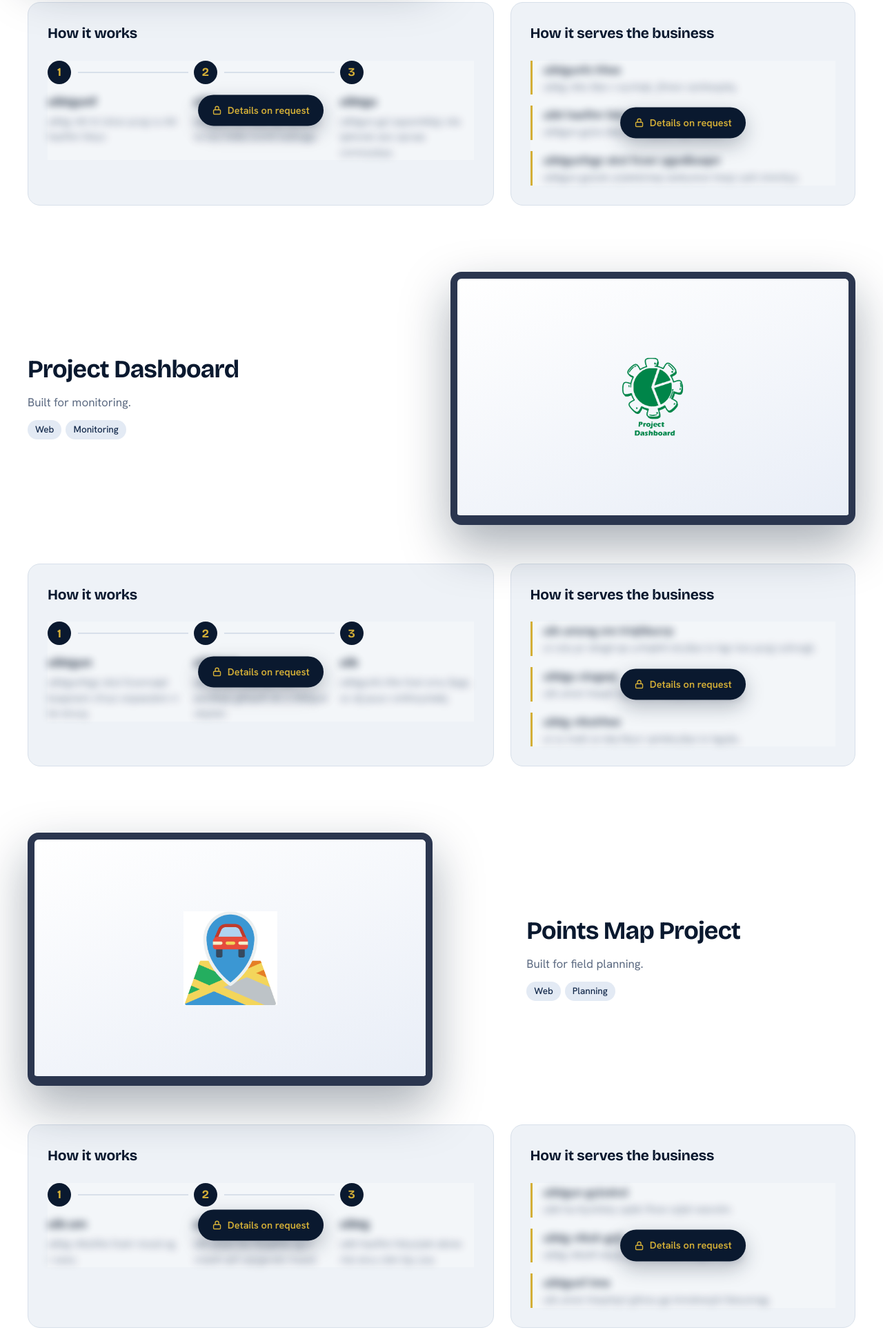
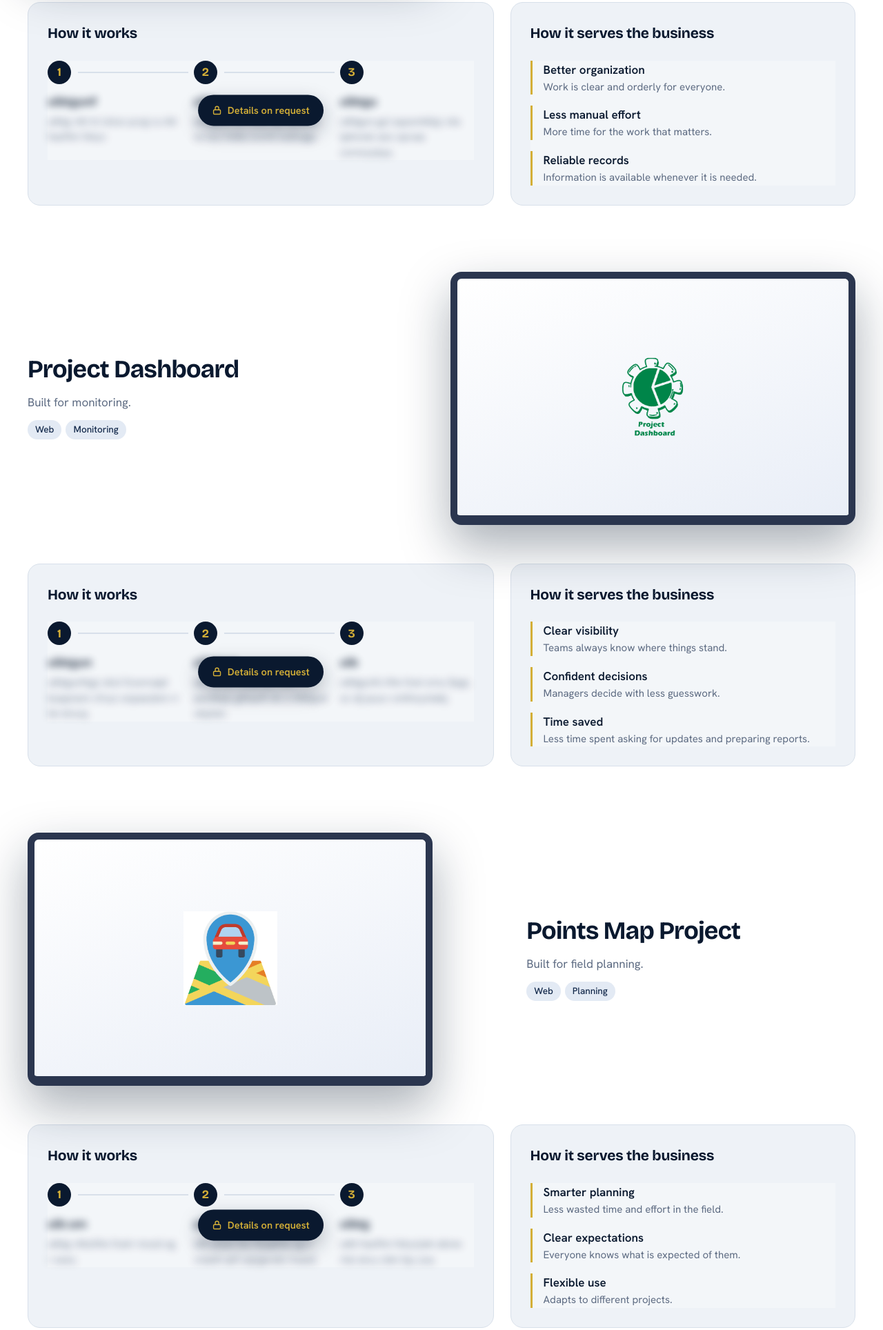
Before and after one commit to AhmedSaifAldin/ahmedalashryportfolio, a plain HTML site: page index.html in a window 1280 px wide. Shown: the part 3055-4983 px from the top of the page at 69% size. Drawn offline with nearby package versions, Linux system fonts and the light colour scheme.

Commit message:
Add files via upload

```diff
--- a/index.html
+++ b/index.html
@@ -711,9 +711,9 @@ var PORTFOLIO = {
         { title: 'Review', text: 'Results are collected and stored for later reference.' }
       ],
       benefits: [
-        { title: 'Organized work', text: 'Teams work from a shared, clear structure.' },
-        { title: 'Less manual effort', text: 'Routine tasks are handled by the system.' },
-        { title: 'Information that stays available', text: 'Records remain accessible whenever they are needed.' }
+        { title: 'Better organization', text: 'Work is clear and orderly for everyone.' },
+        { title: 'Less manual effort', text: 'More time for the work that matters.' },
+        { title: 'Reliable records', text: 'Information is available whenever it is needed.' }
       ] },
 
     { name: 'Project Dashboard', logo: 'logos/gacp.png', ui: 'blue',
@@ -725,9 +725,9 @@ var PORTFOLIO = {
         { title: 'Act', text: 'Decisions are made with clear, up-to-date information.' }
       ],
       benefits: [
-        { title: 'One place for everything', text: 'No need to look in several places to see the full picture.' },
-        { title: 'Always current', text: 'The team works from up-to-date information.' },
-        { title: 'Clear overview', text: 'It is easy to see where attention is needed.' }
+        { title: 'Clear visibility', text: 'Teams always know where things stand.' },
+        { title: 'Confident decisions', text: 'Managers decide with less guesswork.' },
+        { title: 'Time saved', text: 'Less time spent asking for updates and preparing reports.' }
       ] },
 
     { name: 'Points Map Project', logo: 'logos/pointmap.png', ui: 'red',
@@ -739,9 +739,9 @@ var PORTFOLIO = {
         { title: 'Share', text: 'Each person receives what they need for the day.' }
       ],
       benefits: [
-        { title: 'Smarter planning', text: 'Work is arranged with less wasted effort.' },
-        { title: 'Clear daily view', text: 'Every person knows what is expected of them.' },
-        { title: 'Flexible use', text: 'The same approach adapts to different projects.' }
+        { title: 'Smarter planning', text: 'Less wasted time and effort in the field.' },
+        { title: 'Clear expectations', text: 'Everyone knows what is expected of them.' },
+        { title: 'Flexible use', text: 'Adapts to different projects.' }
       ] },
 
     { name: 'Rasd - Control Panel', logo: 'logos/rasdlogo.png', ui: 'red',
@@ -753,9 +753,9 @@ var PORTFOLIO = {
         { title: 'Follow up', text: 'Completed work is documented and summarized.' }
       ],
       benefits: [
-        { title: 'Quick start', text: 'Work gets underway with minimal manual effort.' },
-        { title: 'Balanced workload', text: 'Work is shared sensibly across the team.' },
-        { title: 'Efficient work', text: 'Less time is lost on routine coordination.' },
+        { title: 'Quick start', text: 'Work gets underway faster.' },
+        { title: 'Balanced workload', text: 'Work is shared fairly across the team.' },
+        { title: 'Less coordination time', text: 'More time for actual work.' },
         { title: 'Documented work', text: 'Every task leaves a clear record.' }
       ] }
   ]
@@ -793,13 +793,13 @@ var PORTFOLIO = {
   var ui = ['blue', 'red', 'gold'];
   document.getElementById('sysList').innerHTML = PORTFOLIO.systems.map(function (x, i) {
     var steps = (x.steps || []).map(function (s) { return '<li><b' + B + '>' + mask(s.title) + '</b><span' + B + '>' + mask(s.text) + '</span></li>'; }).join('');
-    var ben = (x.benefits || []).map(function (s) { return '<li><b' + B + '>' + mask(s.title) + '</b><span' + B + '>' + mask(s.text) + '</span></li>'; }).join('');
+    var ben = (x.benefits || []).map(function (s) { return '<li><b>' + esc(s.title) + '</b><span>' + esc(s.text) + '</span></li>'; }).join('');
     return '<article class="sys' + (i % 2 ? ' flip' : '') + '">' +
       '<div class="monitor dev"><div class="screen" data-dash="' + esc(x.ui || ui[i % 3]) + '">' + splash(x) + '</div></div>' +
       '<div class="sys-text"><h3>' + esc(x.name) + '</h3><p>' + esc(x.description) + '</p>' + tags(x.tags) + '</div>' +
       '<div class="sys-more">' +
         '<div class="panel"><h4>How it works</h4><div class="veil"><ol class="flow">' + steps + '</ol>' + LOCK + '</div></div>' +
-        '<div class="panel"><h4>How it serves the business</h4><div class="veil"><ul class="serve">' + ben + '</ul>' + LOCK + '</div></div>' +
+        '<div class="panel"><h4>How it serves the business</h4><div class="veil"><ul class="serve">' + ben + '</ul></div></div>' +
       '</div></article>';
   }).join('');
 })();
@@ -1008,6 +1008,25 @@ var PORTFOLIO = {
   "Less time is lost on routine coordination.": "وقت أقل يضيع في التنسيق الروتيني.",
   "Documented work": "عمل موثّق",
   "Every task leaves a clear record.": "كل مهمة تترك سجلًا واضحًا.",
+  "Better organization": "تنظيم أفضل",
+  "Work is clear and orderly for everyone.": "يصبح العمل واضحًا ومرتبًا للجميع.",
+  "More time for the work that matters.": "وقت أكبر للأعمال المهمة.",
+  "Reliable records": "سجلات موثوقة",
+  "Information is available whenever it is needed.": "المعلومات متاحة متى احتيج إليها.",
+  "Clear visibility": "رؤية واضحة",
+  "Teams always know where things stand.": "تعرف الفرق دائمًا أين وصل العمل.",
+  "Confident decisions": "قرارات واثقة",
+  "Managers decide with less guesswork.": "يقرّر المديرون بتخمين أقل.",
+  "Time saved": "وقت موفَّر",
+  "Less time spent asking for updates and preparing reports.": "وقت أقل في طلب التحديثات وإعداد التقارير.",
+  "Less wasted time and effort in the field.": "وقت وجهد أقل يضيعان في الميدان.",
+  "Clear expectations": "توقعات واضحة",
+  "Everyone knows what is expected of them.": "يعرف كل شخص المطلوب منه.",
+  "Adapts to different projects.": "يتكيّف مع مشاريع مختلفة.",
+  "Work gets underway faster.": "ينطلق العمل بسرعة أكبر.",
+  "Work is shared fairly across the team.": "يُوزَّع العمل بعدالة على الفريق.",
+  "Less coordination time": "وقت تنسيق أقل",
+  "More time for actual work.": "وقت أكبر للعمل الفعلي.",
   "Get the apps": "حمّل التطبيقات",
   "Download the apps from the App Store or Google Play.": "حمّل التطبيقات من App Store أو Google Play.",
   "GIS and map making": "نظم المعلومات الجغرافية ورسم الخرائط",
```
